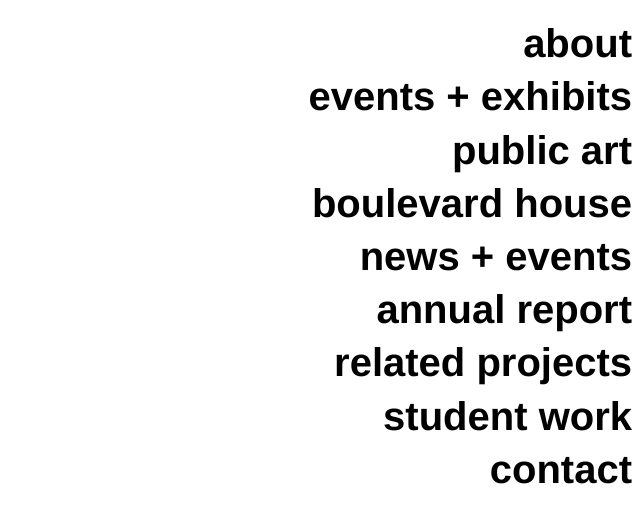
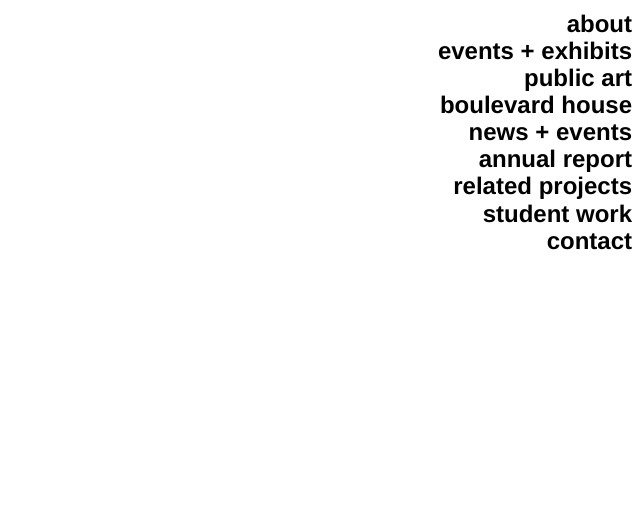
Before and after one commit to pamporcino/EMDN, a plain HTML site: page index.html in a window 1280 px wide. Shown: the whole page, without its empty margins (640-1280 px from the left). Drawn offline with Linux system fonts and the light colour scheme.

Commit message:
Update index.html

```diff
--- a/index.html
+++ b/index.html
@@ -64,11 +64,11 @@ function randomizeIt() {
       background: white;
       color: black;
       font-family: helvetica;
-      line-height: 0.5;
+      line-height: 0.3;
 
     }
    	 h2 {
-       font-size: 40px
+       font-size: 35 px
 	}
   </style>
 </body>
```
